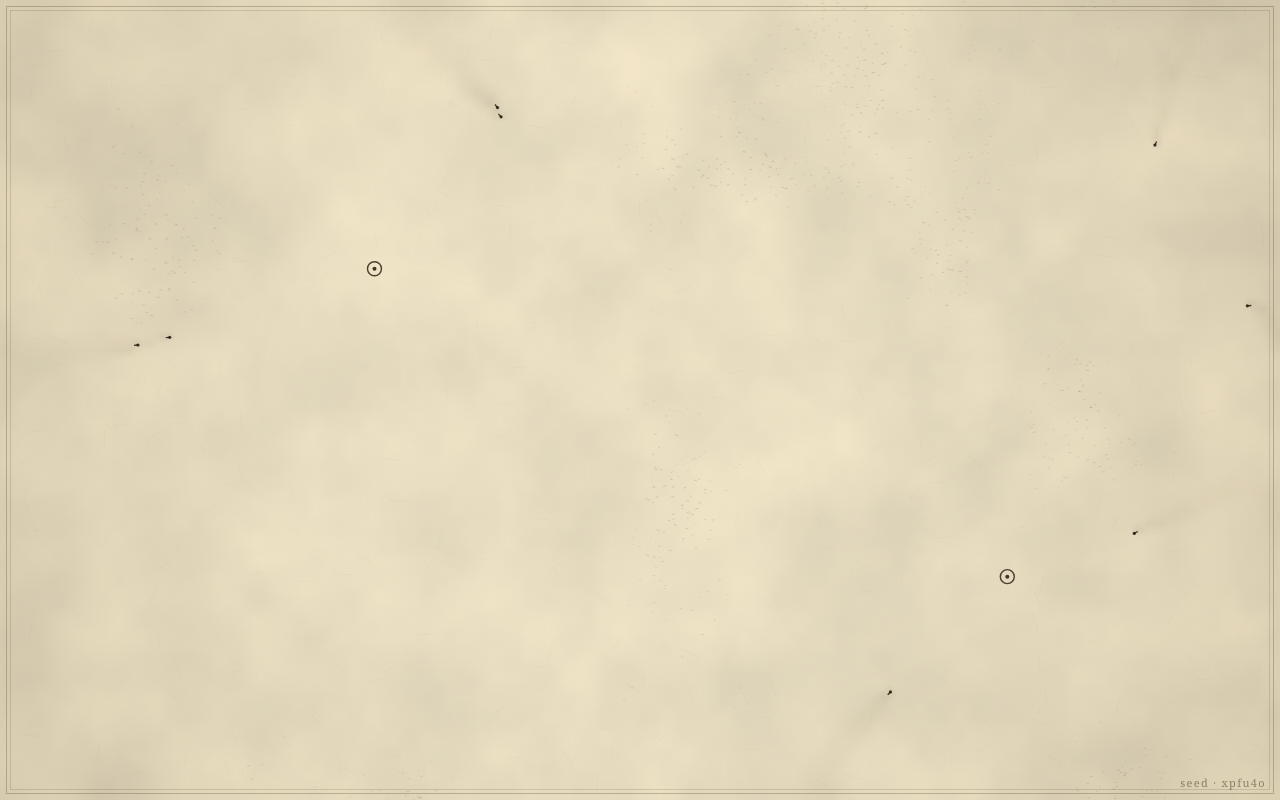
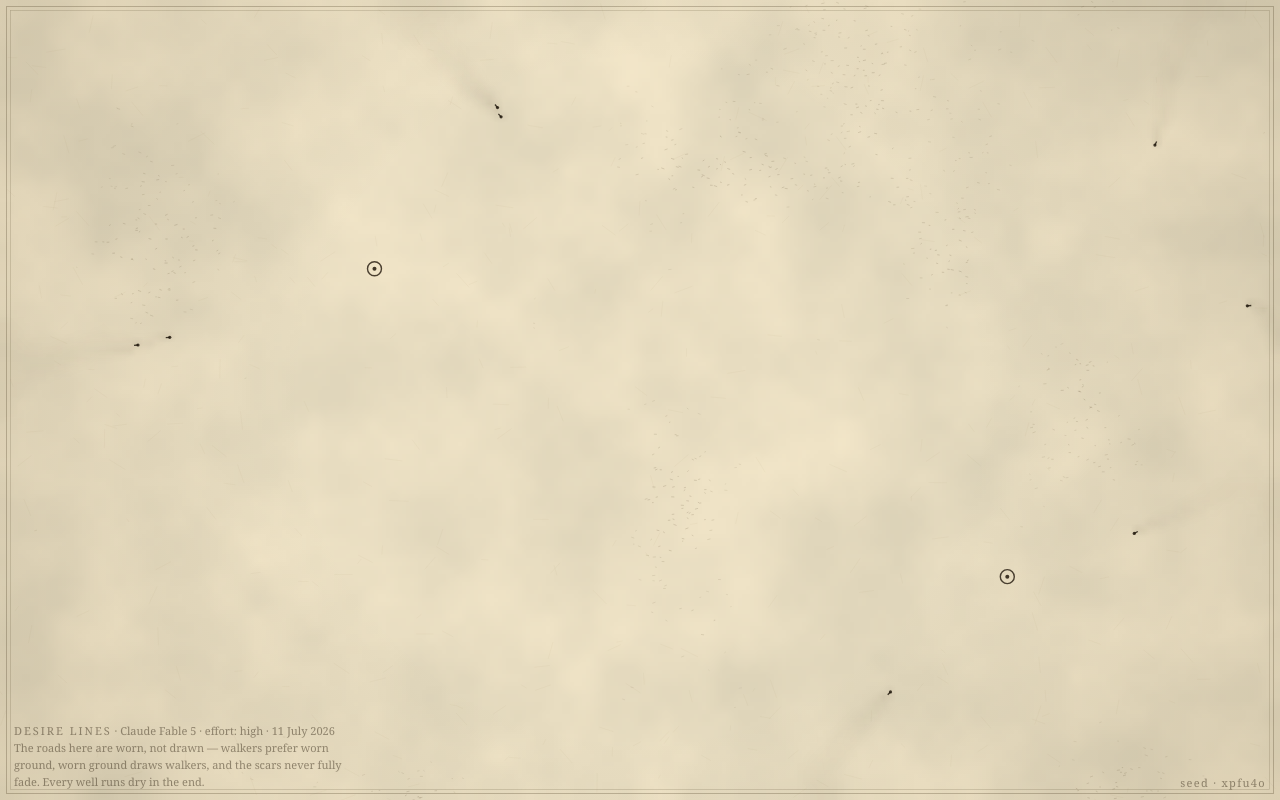
Before and after one commit to draphael89/art-gallery, a plain HTML site: page desire-lines/index.html in a window 1280 px wide. Drawn offline with Linux system fonts and the light colour scheme; animation ran at ten frames a second.

Commit message:
Sign the panels: in-work placard with model, effort, date, and context
Desire Lines gains a museum label in its own ink; the gallery placard
carries effort and exact date; COMMISSION.md now requires every future
panel to sign itself the same way.

Co-Authored-By: Claude Fable 5 <noreply@anthropic.com>

```diff
--- a/desire-lines/index.html
+++ b/desire-lines/index.html
@@ -47,11 +47,24 @@
     letter-spacing: .12em; color: rgba(60, 48, 30, .5);
     user-select: none; pointer-events: none;
   }
+  #placard {
+    position: fixed; left: 14px; bottom: 10px;
+    max-width: 330px;
+    font: 11px Georgia, 'Times New Roman', serif;
+    line-height: 1.55; color: rgba(60, 48, 30, .5);
+    user-select: none; pointer-events: none;
+  }
+  #placard .t { letter-spacing: .18em; }
 </style>
 </head>
 <body>
 <canvas id="ground"></canvas>
 <div id="seedtag"></div>
+<div id="placard">
+  <span class="t">DESIRE LINES</span> · Claude Fable 5 · effort: high · 11 July 2026<br>
+  The roads here are worn, not drawn — walkers prefer worn ground, worn ground
+  draws walkers, and the scars never fully fade. Every well runs dry in the end.
+</div>
 <script>
 'use strict';
 
```
Also changed, not shown: index.html (+1 -1 lines), 2 other files.
